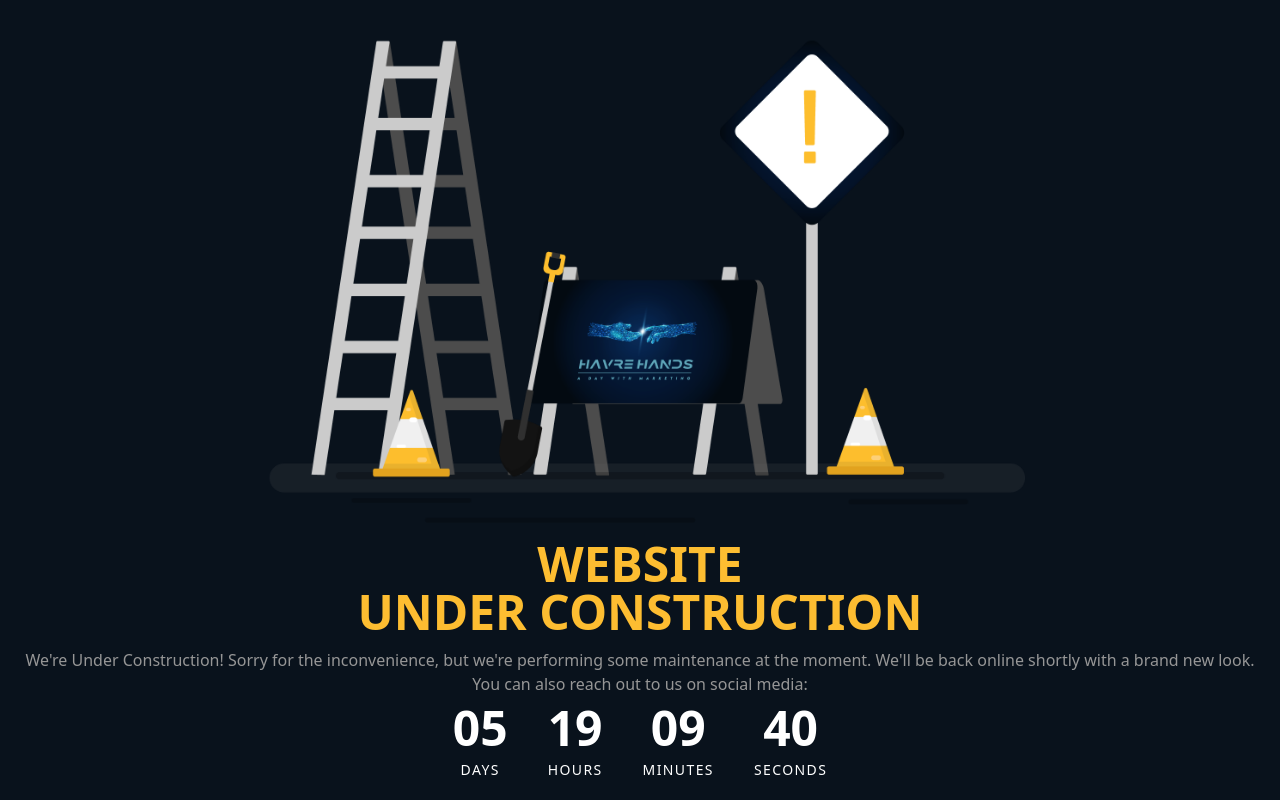
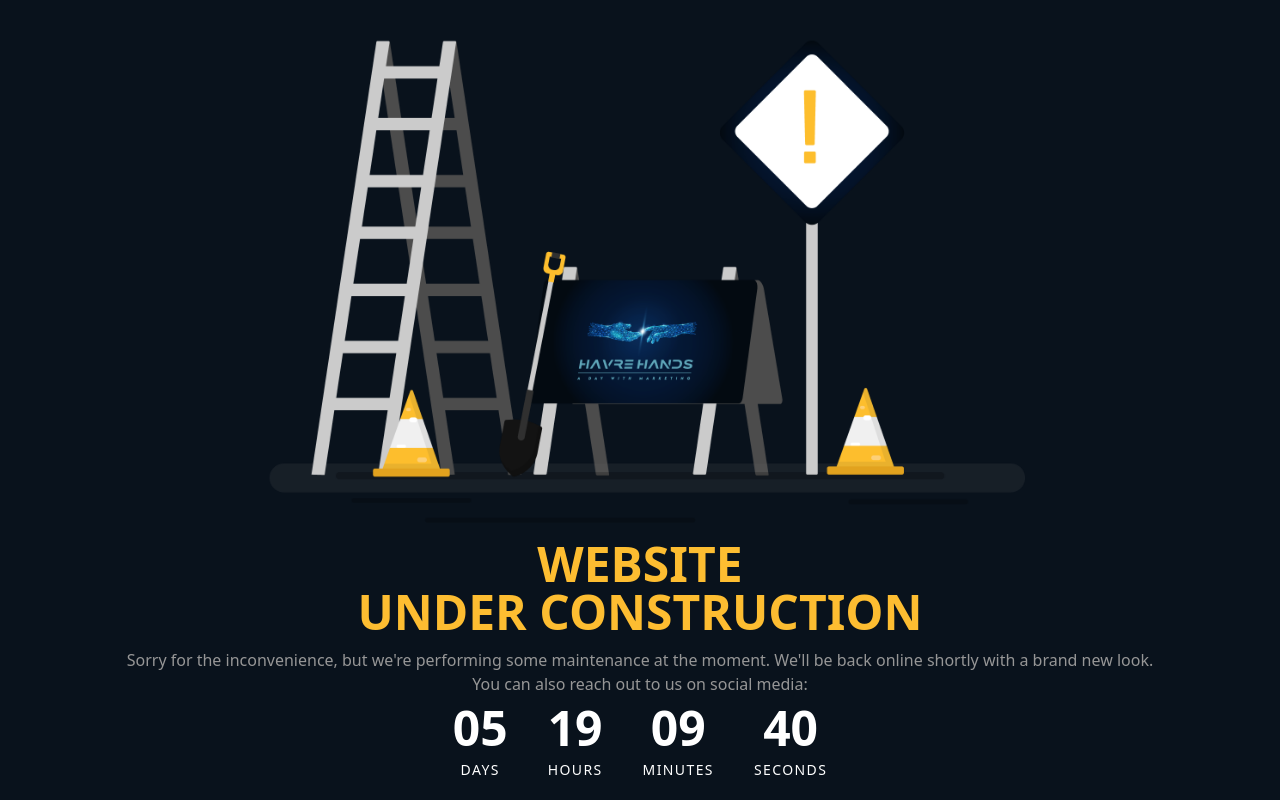
Before and after one commit to GhazanfarGw/Havrehands, a React (Create React App) app: page / in a window 1280 px wide. Built offline with nearby package versions, Linux system fonts and the light colour scheme.

Commit message:
Update TimerComponent.js

```diff
--- a/src/Countdown/TimerComponent.js
+++ b/src/Countdown/TimerComponent.js
@@ -8,8 +8,7 @@ const TimerComponent = ({ timerState }) => {
       <h1 className='uppercase text-[#FDBD31] lg:text-5xl font-semibold sm:text-4xl text-2xl'>
         Website <br/> Under Construction
       </h1>
-      <p className='lg:text-base md:text-base text-sm font-normal text-[#969696] pt-3'>
-        We're Under Construction!
+      <p className='lg:text-base md:text-base text-sm font-normal text-[#969696] pt-3 md:max-w-screen-md lg:max-w-screen-2xl justify-center text-center mx-auto'>
         Sorry for the inconvenience, but we're performing some maintenance at the moment. We'll be back online shortly with a brand new look.
         <br/>
         You can also reach out to us on social media:
```
